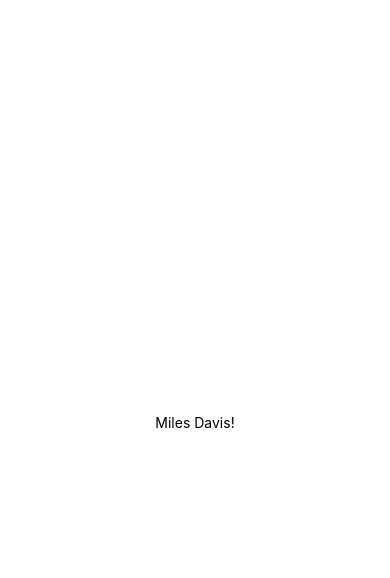
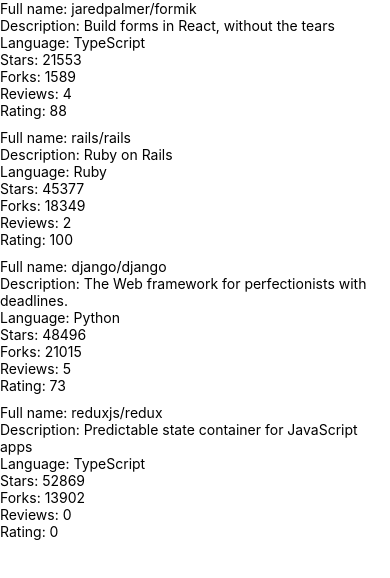
Before and after one commit to kevinsilva/react-native, a React Native app in the folder rate-repository-app/: screen / in a window 390 px wide. Shown: the top 578 px of the page. Built offline with nearby package versions, Linux system fonts and the light colour scheme.

Commit message:
adds repository list and item components

```diff
--- a/rate-repository-app/App.js
+++ b/rate-repository-app/App.js
@@ -1,20 +1,5 @@
-import { StatusBar } from 'expo-status-bar';
-import { StyleSheet, Text, View } from 'react-native';
+import Main from './src/components/Main';
 
 export default function App() {
-  return (
-    <View style={styles.container}>
-      <Text>Miles Davis!</Text>
-      <StatusBar style='auto' />
-    </View>
-  );
+  return <Main />;
 }
-
-const styles = StyleSheet.create({
-  container: {
-    flex: 1,
-    backgroundColor: '#fff',
-    alignItems: 'center',
-    justifyContent: 'center',
-  },
-});
--- /dev/null
+++ b/rate-repository-app/src/components/Main.jsx
@@ -0,0 +1,21 @@
+import Constants from 'expo-constants';
+import { StyleSheet, View } from 'react-native';
+import RepositoryList from './RepositoryList';
+
+const styles = StyleSheet.create({
+  container: {
+    marginTop: Constants.statusBarHeight,
+    flexGrow: 1,
+    flexShrink: 1,
+  },
+});
+
+const Main = () => {
+  return (
+    <View style={styles.container}>
+      <RepositoryList />
+    </View>
+  );
+};
+
+export default Main;
--- /dev/null
+++ b/rate-repository-app/src/components/RepositoryItem.jsx
@@ -0,0 +1,17 @@
+import { View, Text } from 'react-native';
+
+const RepositoryItem = ({ repository }) => {
+  return (
+    <View>
+      <Text>Full name: {repository.fullName}</Text>
+      <Text>Description: {repository.description}</Text>
+      <Text>Language: {repository.language}</Text>
+      <Text>Stars: {repository.stargazersCount}</Text>
+      <Text>Forks: {repository.forksCount}</Text>
+      <Text>Reviews: {repository.reviewCount}</Text>
+      <Text>Rating: {repository.ratingAverage}</Text>
+    </View>
+  );
+};
+
+export default RepositoryItem;
--- /dev/null
+++ b/rate-repository-app/src/components/RepositoryList.jsx
@@ -0,0 +1,70 @@
+import { FlatList, View, StyleSheet } from 'react-native';
+import RepositoryItem from './RepositoryItem';
+
+const styles = StyleSheet.create({
+  separator: {
+    height: 10,
+  },
+});
+
+const repositories = [
+  {
+    id: 'jaredpalmer.formik',
+    fullName: 'jaredpalmer/formik',
+    description: 'Build forms in React, without the tears',
+    language: 'TypeScript',
+    forksCount: 1589,
+    stargazersCount: 21553,
+    ratingAverage: 88,
+    reviewCount: 4,
+    ownerAvatarUrl: 'https://avatars2.githubusercontent.com/u/4060187?v=4',
+  },
+  {
+    id: 'rails.rails',
+    fullName: 'rails/rails',
+    description: 'Ruby on Rails',
+    language: 'Ruby',
+    forksCount: 18349,
+    stargazersCount: 45377,
+    ratingAverage: 100,
+    reviewCount: 2,
+    ownerAvatarUrl: 'https://avatars1.githubusercontent.com/u/4223?v=4',
+  },
+  {
+    id: 'django.django',
+    fullName: 'django/django',
+    description: 'The Web framework for perfectionists with deadlines.',
+    language: 'Python',
+    forksCount: 21015,
+    stargazersCount: 48496,
+    ratingAverage: 73,
+    reviewCount: 5,
+    ownerAvatarUrl: 'https://avatars2.githubusercontent.com/u/27804?v=4',
+  },
+  {
+    id: 'reduxjs.redux',
+    fullName: 'reduxjs/redux',
+    description: 'Predictable state container for JavaScript apps',
+    language: 'TypeScript',
+    forksCount: 13902,
+    stargazersCount: 52869,
+    ratingAverage: 0,
+    reviewCount: 0,
+    ownerAvatarUrl: 'https://avatars3.githubusercontent.com/u/13142323?v=4',
+  },
+];
+
+const ItemSeparator = () => <View style={styles.separator} />;
+
+const RepositoryList = () => {
+  return (
+    <FlatList
+      data={repositories}
+      ItemSeparatorComponent={ItemSeparator}
+      renderItem={({ item }) => <RepositoryItem repository={item} />}
+      keyExtractor={(item) => item.id}
+    />
+  );
+};
+
+export default RepositoryList;
```
